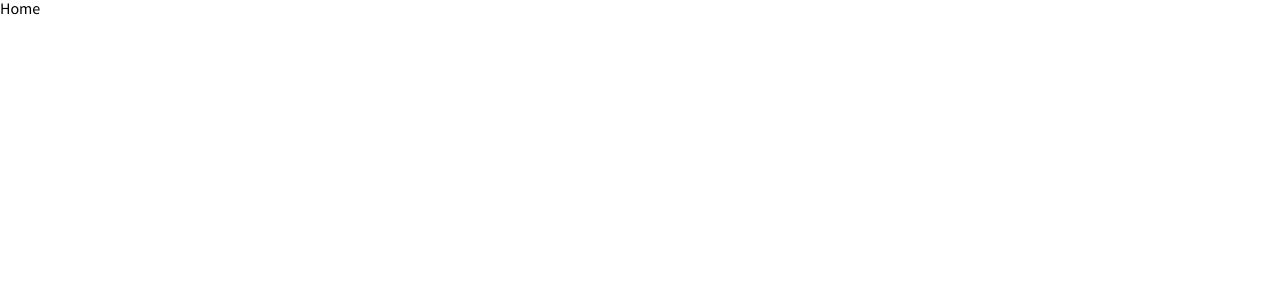
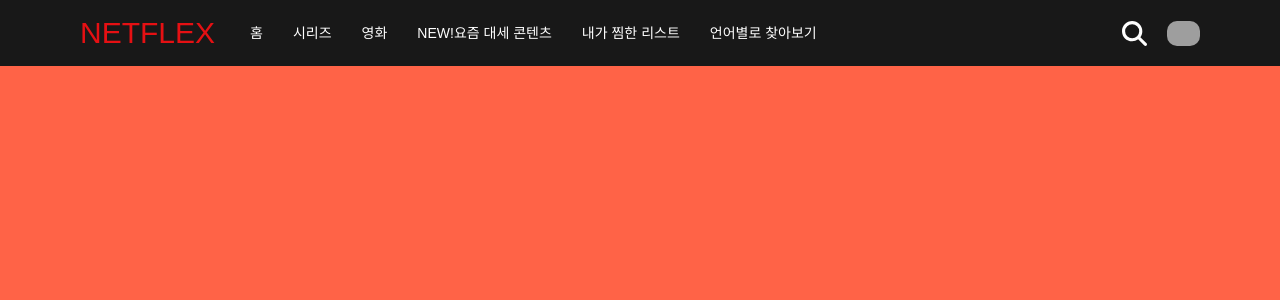
Before and after one commit to gulggum/Netflex_Clone, a React (Create React App) app in the folder netflex_clone/: page / in a window 1280 px wide. Shown: the top 300 px of the page. Built offline with nearby package versions, Linux system fonts and the light colour scheme; grey boxes are pictures that could not be loaded.

Commit message:
Header-component
마크업

```diff
--- a/netflex_clone/src/App.tsx
+++ b/netflex_clone/src/App.tsx
@@ -1,13 +1,18 @@
 import React from "react";
 import { BrowserRouter, Routes, Route } from "react-router-dom";
 
+//Router
 import Home from "./Routes/Home";
 import Tv from "./Routes/Tv";
 import Search from "./Routes/Search";
 
+//components
+import Header from "./components/Header";
+
 function App() {
   return (
     <BrowserRouter>
+      <Header />
       <Routes>
         <Route path="/" element={<Home />}></Route>
         <Route path="/tv" element={<Tv />}></Route>
--- a/netflex_clone/src/Routes/Home.tsx
+++ b/netflex_clone/src/Routes/Home.tsx
@@ -1,5 +1,5 @@
 function Home() {
-  return <h1>Home</h1>;
+  return <div style={{ backgroundColor: "tomato", height: 1000 }}>Home</div>;
 }
 
 export default Home;
--- /dev/null
+++ b/netflex_clone/src/components/Header.tsx
@@ -0,0 +1,65 @@
+import styled from "styled-components";
+
+const Nav = styled.nav`
+  display: flex;
+  justify-content: space-between;
+  align-items: center;
+  background-color: ${(props) => props.theme.black.darker};
+  color: ${(props) => props.theme.white.lighter};
+  padding: 18px 80px;
+  position: fixed;
+  width: 100%;
+`;
+const Column = styled.div`
+  display: flex;
+  &:last-child {
+    gap: 20px;
+  }
+`;
+const Logo = styled.div`
+  font-size: 30px;
+  color: ${(props) => props.theme.red};
+  text-transform: uppercase;
+`;
+const Menus = styled.ul`
+  display: flex;
+  margin-left: 20px;
+`;
+const Menu = styled.li`
+  padding: 8px 15px;
+`;
+const SearchBtn = styled.svg`
+  width: 25px;
+  fill: ${(props) => props.theme.white.lighter};
+`;
+
+const Avatar = styled.img`
+  width: 33px;
+  border-radius: 10px;
+`;
+
+function Header() {
+  return (
+    <Nav>
+      <Column>
+        <Logo>netflex</Logo>
+        <Menus>
+          <Menu>홈</Menu>
+          <Menu>시리즈</Menu>
+          <Menu>영화</Menu>
+          <Menu>NEW!요즘 대세 콘텐츠</Menu>
+          <Menu>내가 찜한 리스트</Menu>
+          <Menu>언어별로 찾아보기</Menu>
+        </Menus>
+      </Column>
+      <Column>
+        <SearchBtn xmlns="http://www.w3.org/2000/svg" viewBox="0 0 512 512">
+          <path d="M416 208c0 45.9-14.9 88.3-40 122.7L502.6 457.4c12.5 12.5 12.5 32.8 0 45.3s-32.8 12.5-45.3 0L330.7 376c-34.4 25.2-76.8 40-122.7 40C93.1 416 0 322.9 0 208S93.1 0 208 0S416 93.1 416 208zM208 352a144 144 0 1 0 0-288 144 144 0 1 0 0 288z" />
+        </SearchBtn>
+        <Avatar src="https://d1telmomo28umc.cloudfront.net/media/public/avatars/lhyto1234-1718000814.jpg"></Avatar>
+      </Column>
+    </Nav>
+  );
+}
+
+export default Header;
--- a/netflex_clone/src/index.tsx
+++ b/netflex_clone/src/index.tsx
@@ -52,10 +52,13 @@
 	border-collapse: collapse;
 	border-spacing: 0;
 }
+*{
+	box-sizing: border-box;
+}
 
 body{
   font-family:'Source Sans Pro', sans-serif;
-
+  font-size: 14px;
 }
 a{
   text-decoration: none;
```
